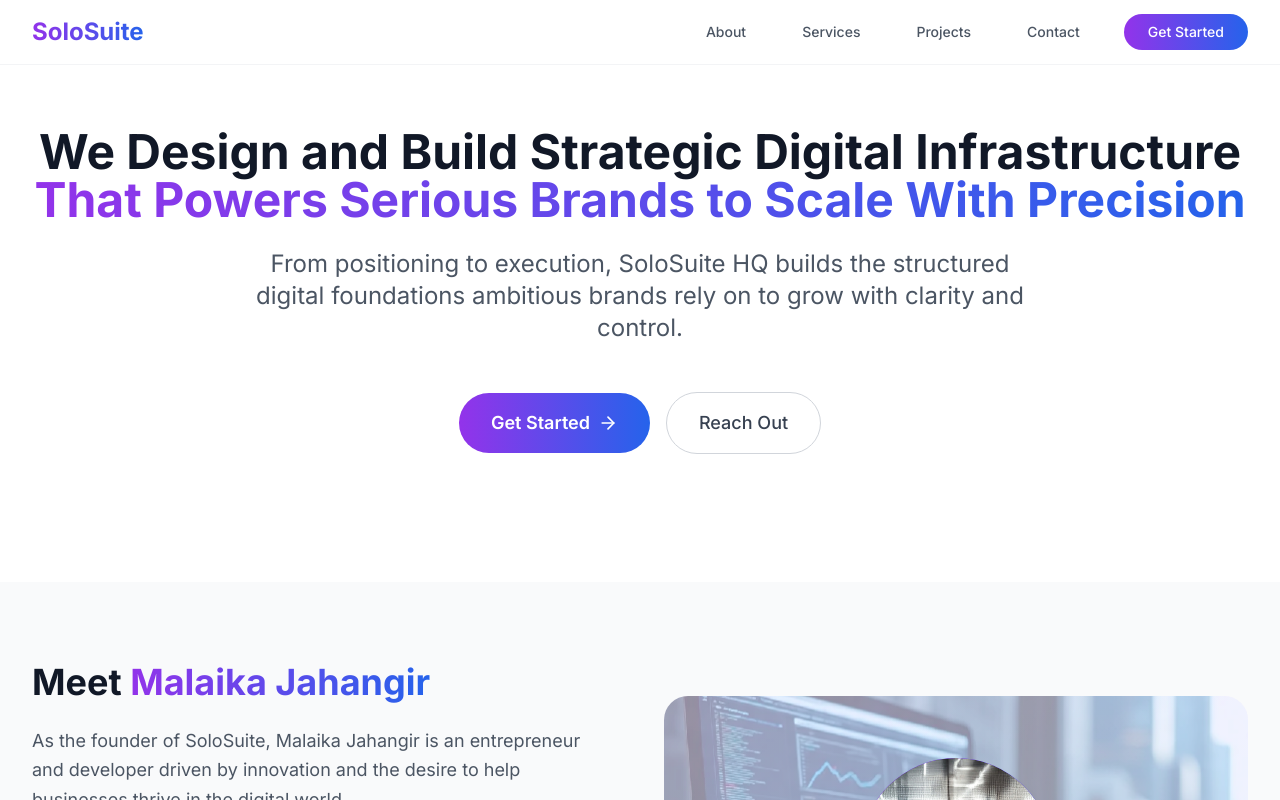
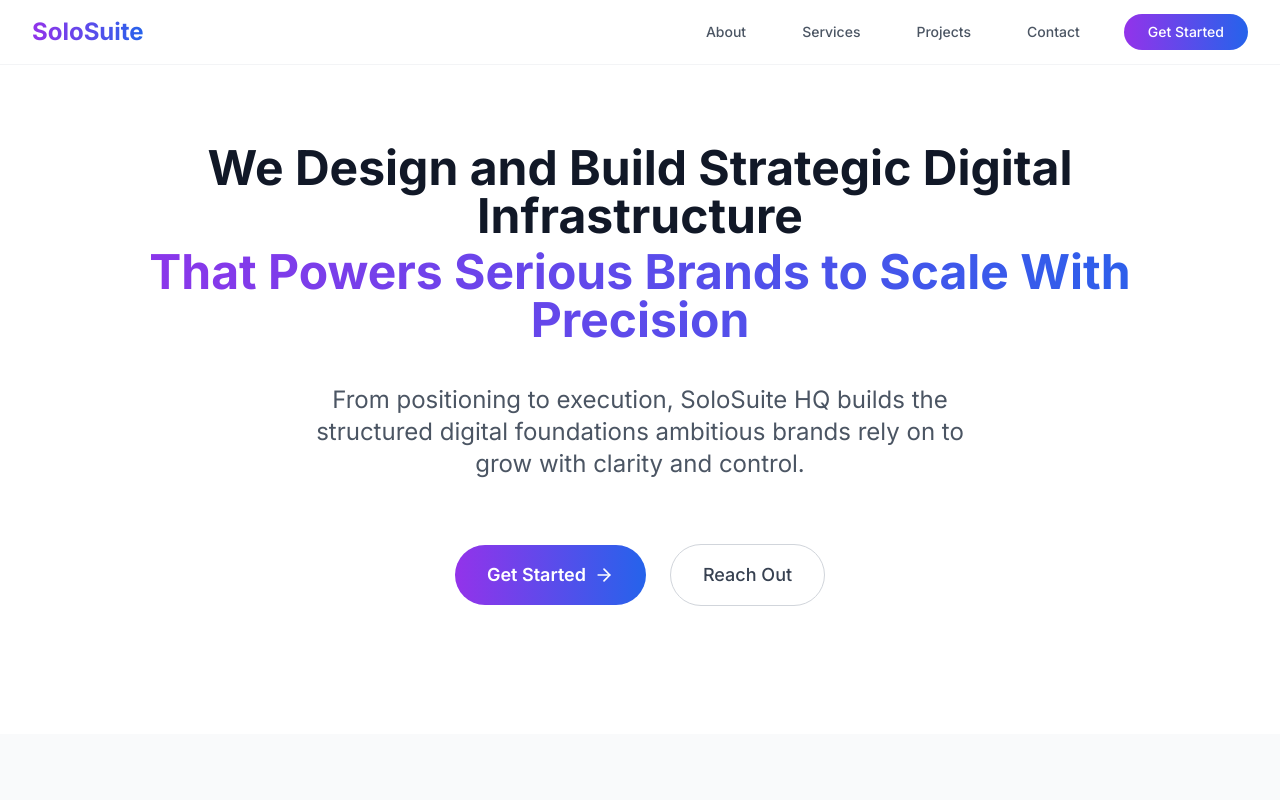
Before and after one commit to MalaikaJahangir/solosuite, a React (Vite) app: page / in a window 1280 px wide. Shown: the top 800 px of the page. Built offline with nearby package versions, Linux system fonts and the light colour scheme.

Commit message:
Update Hero Section layout and styling

```diff
--- a/src/HomePage.tsx
+++ b/src/HomePage.tsx
@@ -98,25 +98,28 @@ function HomePage() {
             </nav>
 
             {/* Hero Section */}
-            <section className="pt-32 pb-32 px-4 sm:px-6 lg:px-8">
-                <div className="max-w-7xl mx-auto">
+           <section className="pt-36 pb-32 px-6 sm:px-8 lg:px-8">
+    <div className="max-w-6xl mx-auto">
         <div className="text-center">
-                        <h1 className="text-2xl sm:text-4xl lg:text-5xl font-bold text-gray-900 mb-6 leading-tight">
+            <h1 className="text-2xl sm:text-4xl lg:text-5xl font-bold text-gray-900 mb-10 leading-[1.15]">
                 We Design and Build Strategic Digital Infrastructure
-                            <span className="block bg-gradient-to-r from-purple-600 to-blue-600 bg-clip-text text-transparent">
+                <span className="block bg-gradient-to-r from-purple-600 to-blue-600 bg-clip-text text-transparent mt-2">
                     That Powers Serious Brands to Scale With Precision
                 </span>
             </h1>
-                        <p className="text-xl sm:text-2xl text-gray-600 mb-12 max-w-3xl mx-auto leading-relaxed">
+
+            <p className="text-xl sm:text-2xl text-gray-600 mb-16 max-w-2xl mx-auto leading-relaxed">
                 From positioning to execution, SoloSuite HQ builds the structured digital foundations ambitious brands rely on to grow with clarity and control.
             </p>
-                        <div className="flex flex-col sm:flex-row gap-4 justify-center items-center">
+
+            <div className="flex flex-col sm:flex-row gap-6 justify-center items-center">
                 <a href="/#about">
                     <button className="bg-gradient-to-r from-purple-600 to-blue-600 text-white px-8 py-4 rounded-full text-lg font-semibold hover:shadow-xl transition-all duration-300 transform hover:-translate-y-1 flex items-center gap-2">
                         Get Started
                         <ArrowRight className="w-5 h-5" />
                     </button>
                 </a>
+
                 <Link to="/contact">
                     <button className="border border-gray-300 text-gray-700 px-8 py-4 rounded-full text-lg font-medium hover:border-gray-400 transition-colors">
                         Reach Out
```
Lines whose indentation alone changed are shown as unchanged.
